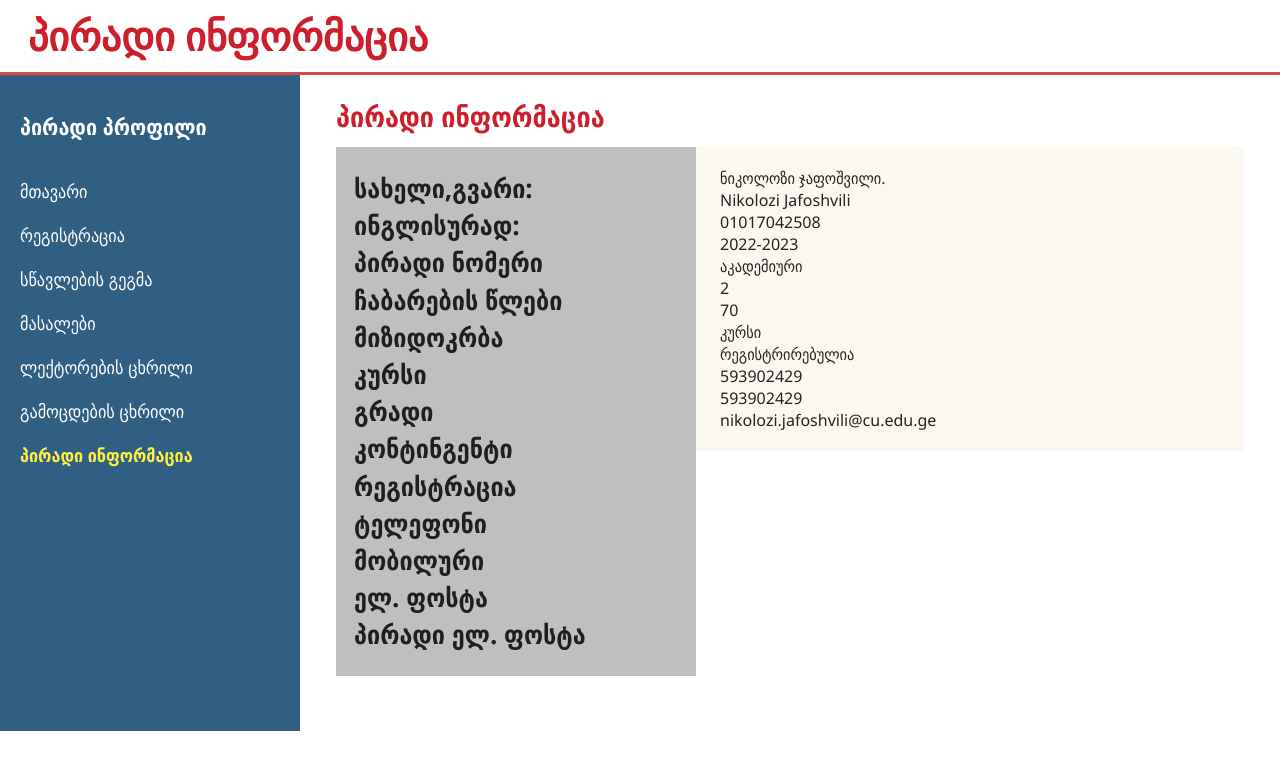
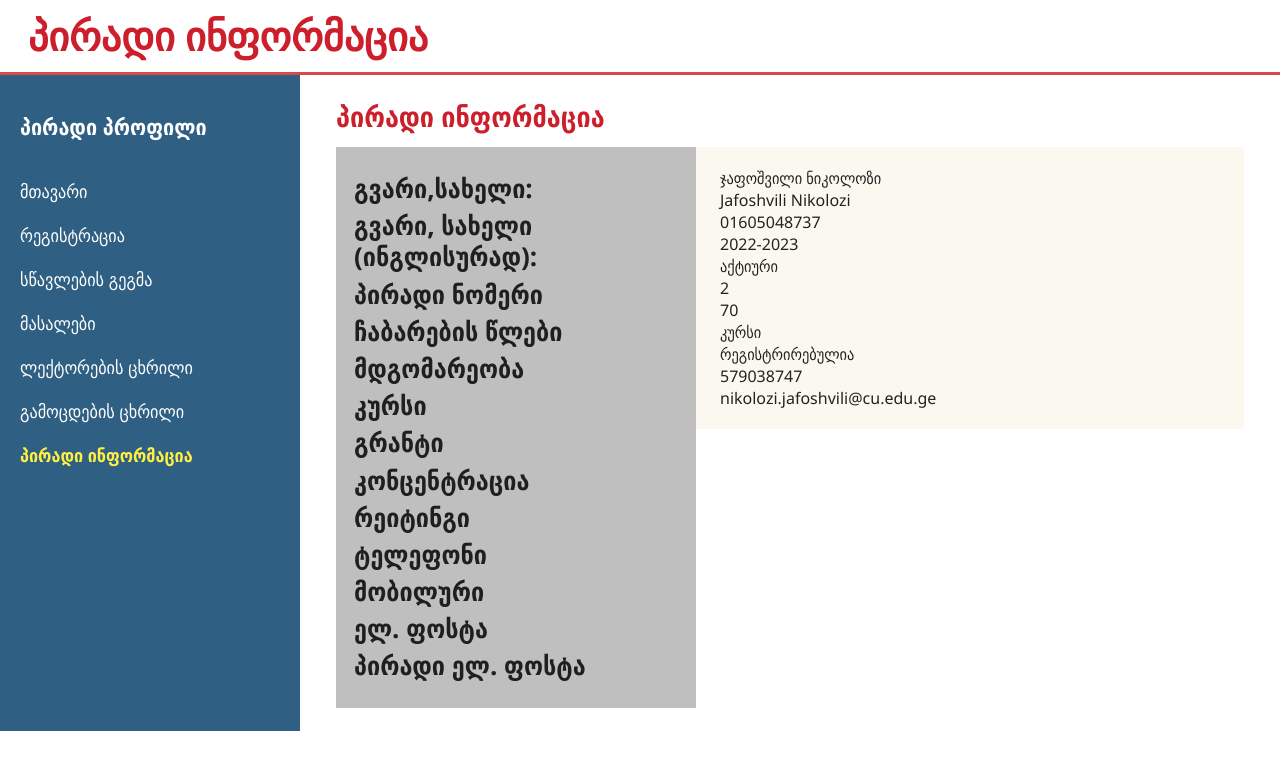
Before and after one commit to Njapo/My-Cu, a plain HTML site: page profile.html in a window 1280 px wide. Drawn offline with Linux system fonts and the light colour scheme.

Commit message:
Revise personal information layout and content

```diff
--- a/profile.html
+++ b/profile.html
@@ -30,15 +30,15 @@
       <div class="profile-grid">
         <div class="profile-labels">
           <dl>
-            <dt>სახელი,გვარი:</dt>
-            <dt>ინგლისურად:</dt>
+            <dt>გვარი,სახელი:</dt>
+            <dt>გვარი, სახელი (ინგლისურად):</dt>
             <dt>პირადი ნომერი</dt>
             <dt>ჩაბარების წლები</dt>
-            <dt>მიზიდოკრბა</dt>
+            <dt>მდგომარეობა</dt>
             <dt>კურსი</dt>
-            <dt>გრადი</dt>
-            <dt>კონტინგენტი</dt>
-            <dt>რეგისტრაცია</dt>
+            <dt>გრანტი</dt>
+            <dt>კონცენტრაცია</dt>
+            <dt>რეიტინგი</dt>
             <dt>ტელეფონი</dt>
             <dt>მობილური</dt>
             <dt>ელ. ფოსტა</dt>
@@ -47,17 +47,16 @@
         </div>
         <div class="profile-info">
           <dl>
-            <dd>ნიკოლოზი ჯაფოშვილი.</dd>
-            <dd>Nikolozi Jafoshvili</dd>
-            <dd>01017042508</dd>
+            <dd>ჯაფოშვილი ნიკოლოზი</dd>
+            <dd>Jafoshvili Nikolozi</dd>
+            <dd>01605048737</dd>
             <dd>2022-2023</dd>
-            <dd>აკადემიური</dd>
+            <dd>აქტიური</dd>
             <dd>2</dd>
             <dd>70</dd>
             <dd>კურსი</dd>
             <dd>რეგისტრირებულია</dd>
-            <dd>593902429</dd>
-            <dd>593902429</dd>
+            <dd>579038747</dd>
             <dd>nikolozi.jafoshvili@cu.edu.ge</dd>
           </dl>
         </div>
```
